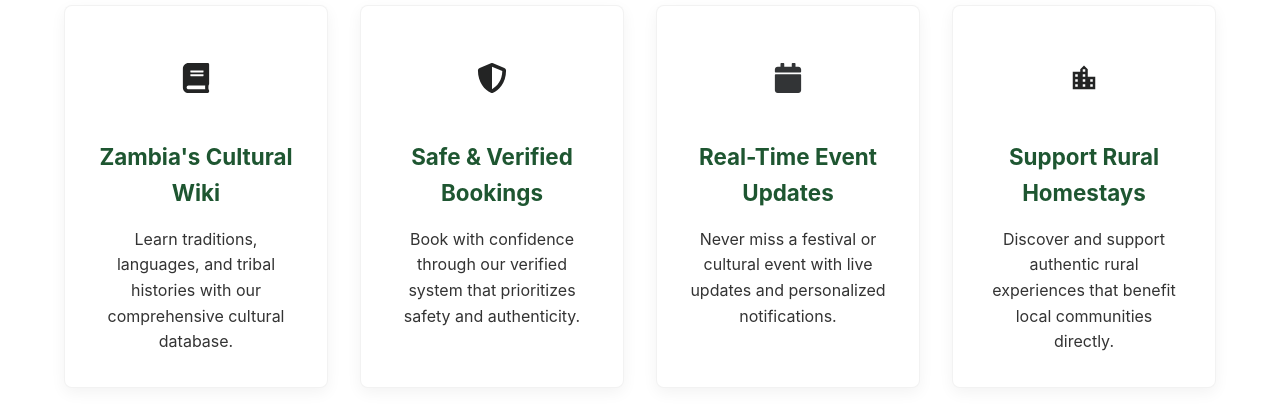
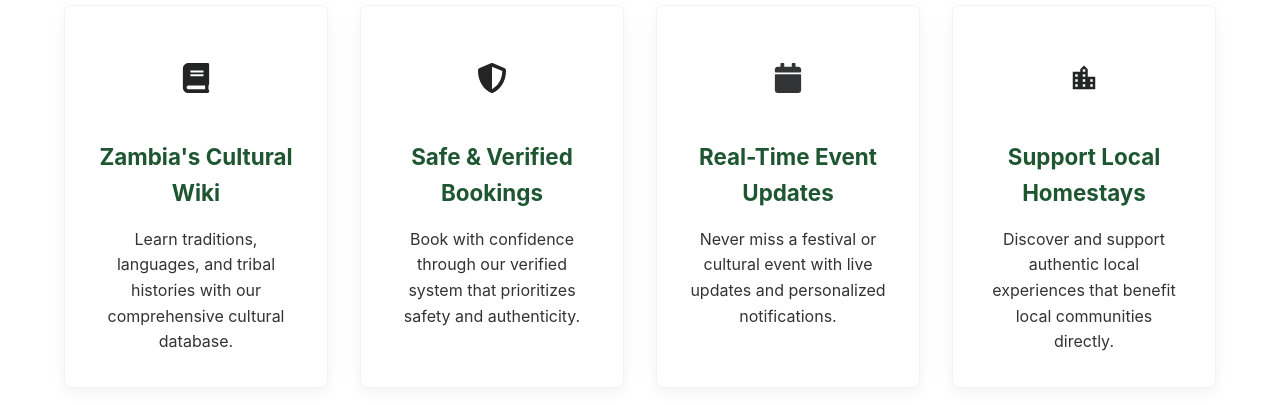
Before and after one commit to Musengwa/odini-web, a React (Create React App) app: page / in a window 1280 px wide. Shown: the part 2180-2585 px from the top of the page. Built offline with nearby package versions, Linux system fonts and the light colour scheme.

Commit message:
Update vision card text for local homestays

```diff
--- a/src/components/Vision.jsx
+++ b/src/components/Vision.jsx
@@ -34,8 +34,8 @@ const Vision = () => {
 
           <div className="vision-card">
             <div className="vision-icon"><MdLocationCity size={30} color="#232424ff"/></div>
-            <h3>Support Rural Homestays</h3>
-            <p>Discover and support authentic rural experiences that benefit local communities directly.</p>
+            <h3>Support Local Homestays</h3>
+            <p>Discover and support authentic local experiences that benefit local communities directly.</p>
           </div>
         </div>
 
```
